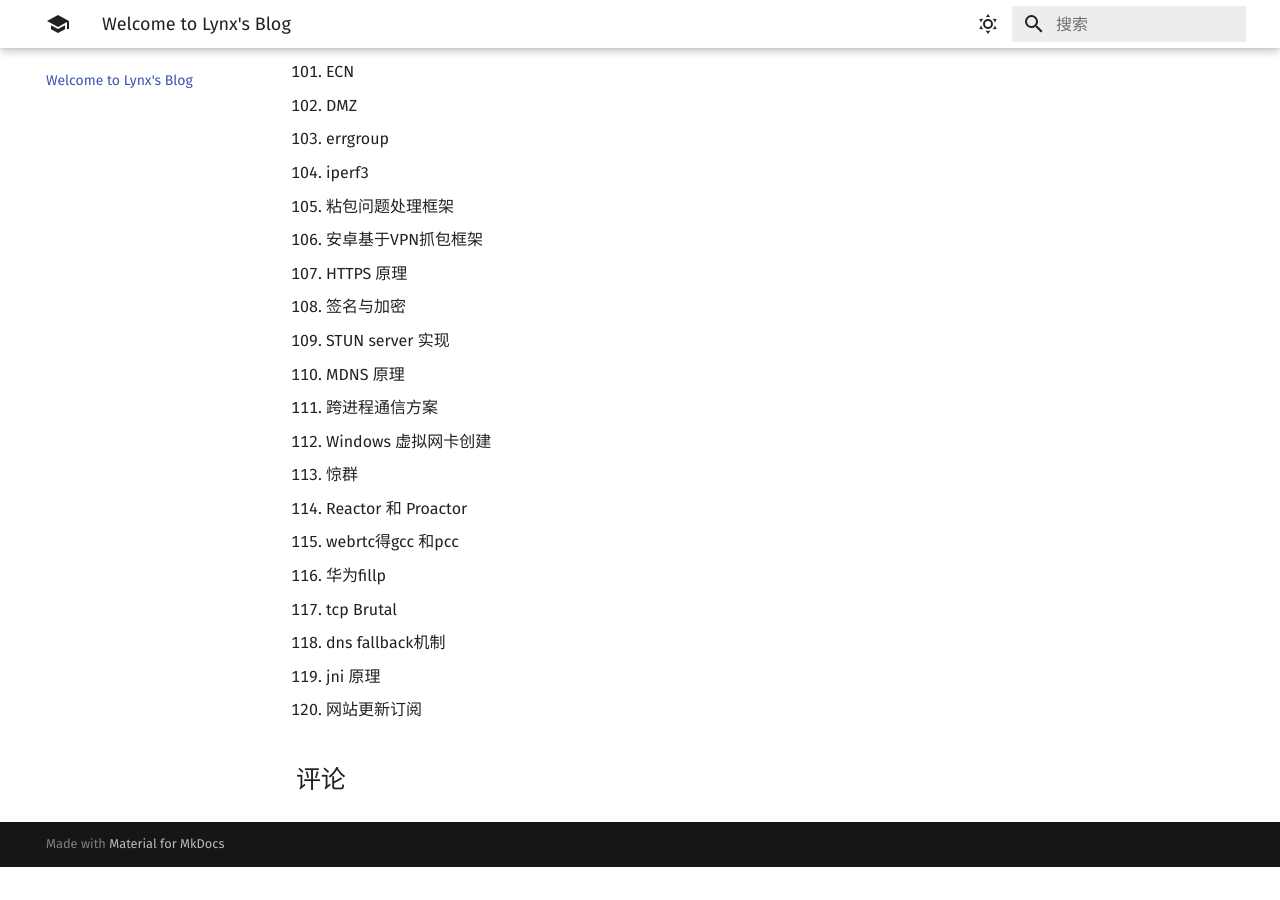
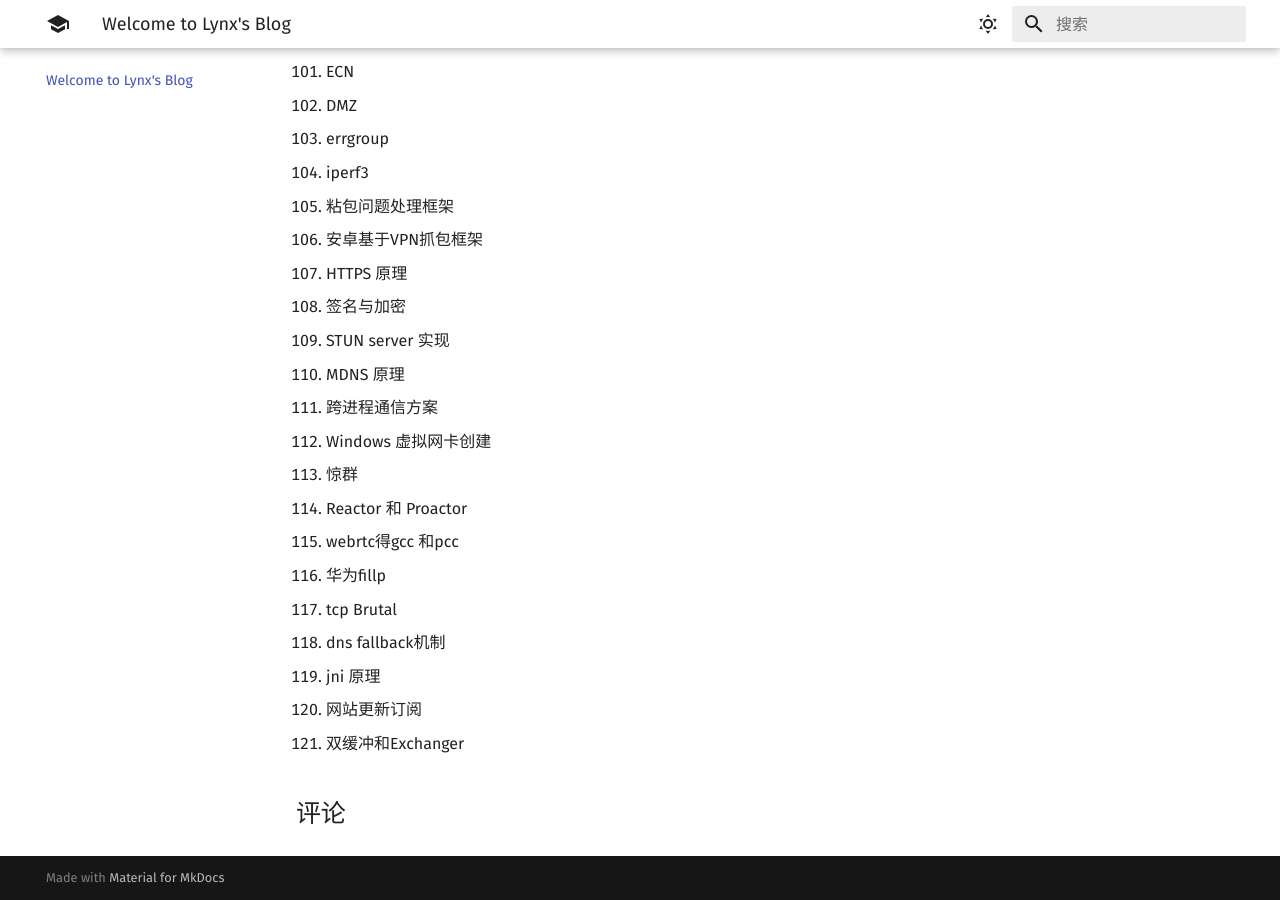
Before and after one commit to 1314liuwei/blog, an MkDocs documentation site: the page built from docs/index.md, in a window 1280 px wide and 900 px high, scrolled down 3596 px. Built offline with MkDocs 1.6.1 and Material for MkDocs 9.7.7, drawn with Linux system fonts in a browser that asks for light colours; comment, search, counter and statistics services are not loaded; before the commit the page ends 4463 px from its top, so only the background shows below that.

Commit message:
2024/01/15 周一

```diff
--- a/docs/index.md
+++ b/docs/index.md
@@ -121,4 +121,5 @@
 117. tcp Brutal
 118. dns fallback机制
 119. jni 原理
-119. 网站更新订阅
+120. 网站更新订阅
+121. 双缓冲和Exchanger
```
